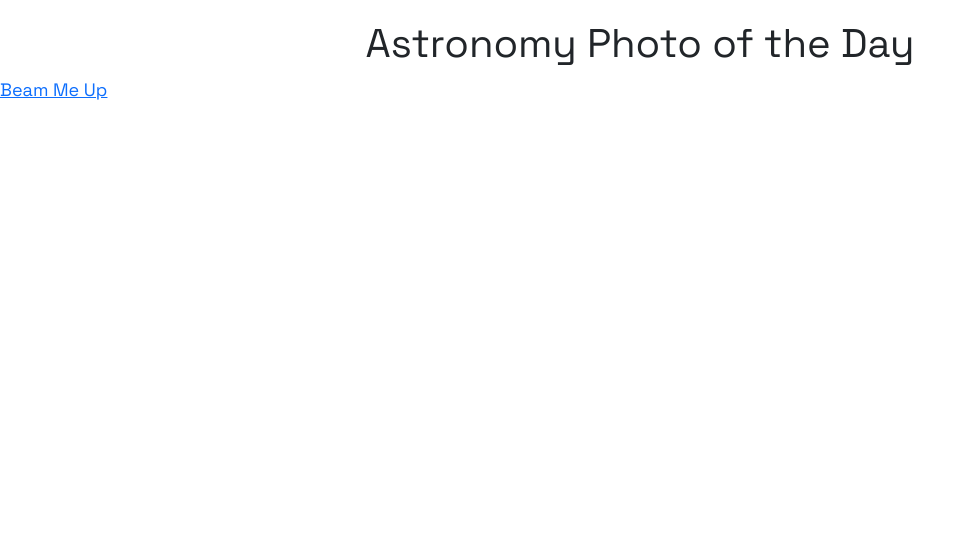
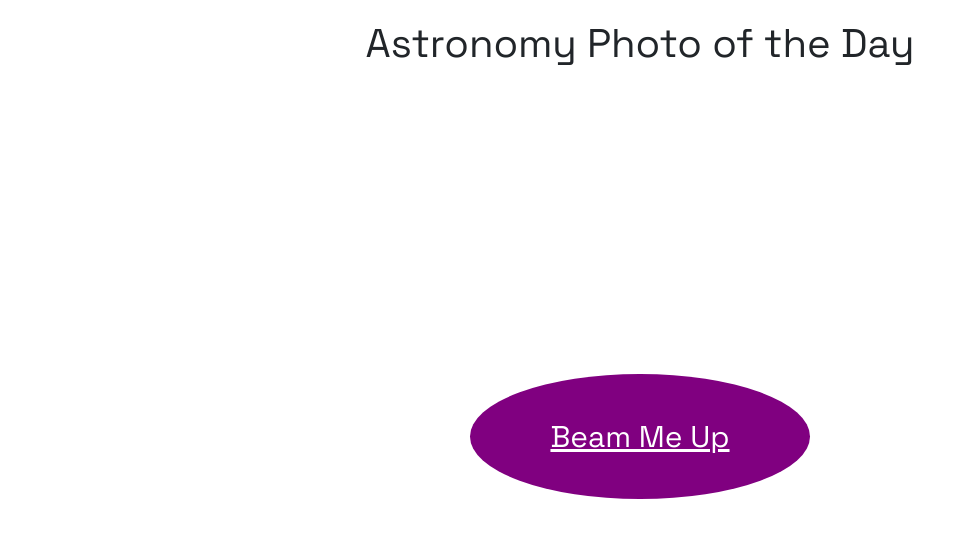
Before and after one commit to anthowest/apod, a React (Create React App) app: page / in a window 1280 px wide. Shown: the top 538 px of the page, without its empty margins (0-975 px from the left). Built offline with nearby package versions, Linux system fonts and the light colour scheme; no server answers.

Commit message:
CSS changes

```diff
--- a/src/App.css
+++ b/src/App.css
@@ -16,7 +16,7 @@ body {
   border-radius: 10px;
   max-width: 50%;
   margin-right: 50px;
-  height: auto;
+  height: 75vh;
   object-fit: contain;
 }
 
@@ -27,7 +27,7 @@ body {
 
 .nasa-photo .date {
   margin-top: 0;
-  margin-bottom: 30px;
+  margin-bottom: 10px;
 }
 
 .app-title {
@@ -35,3 +35,25 @@ body {
   margin-top: 20px
 
 }
+
+.nav {
+  display: flex;
+  background: black;
+  justify-content: center;
+  align-items: center;
+}
+
+.home {
+  display: flex;
+  height: 90vh;
+  align-items: center;
+  justify-content: center;
+}
+
+.home-link {
+  font-size: 30px;
+  background: purple;
+  color: white;
+  padding: 40px 80px;
+  border-radius: 50%;
+}
--- a/src/components/Home.js
+++ b/src/components/Home.js
@@ -4,10 +4,12 @@ import Header from "./Header";
 
 const Home = () => {
     return (
-        <div>
+        <>
             <Header />
-            <Link to='/apod'>Beam Me Up</Link>
-        </div>
+            <div className="home">
+                <Link className="home-link" to='/apod'>Beam Me Up</Link>
+            </div>
+        </>
     )
 }
 
```
